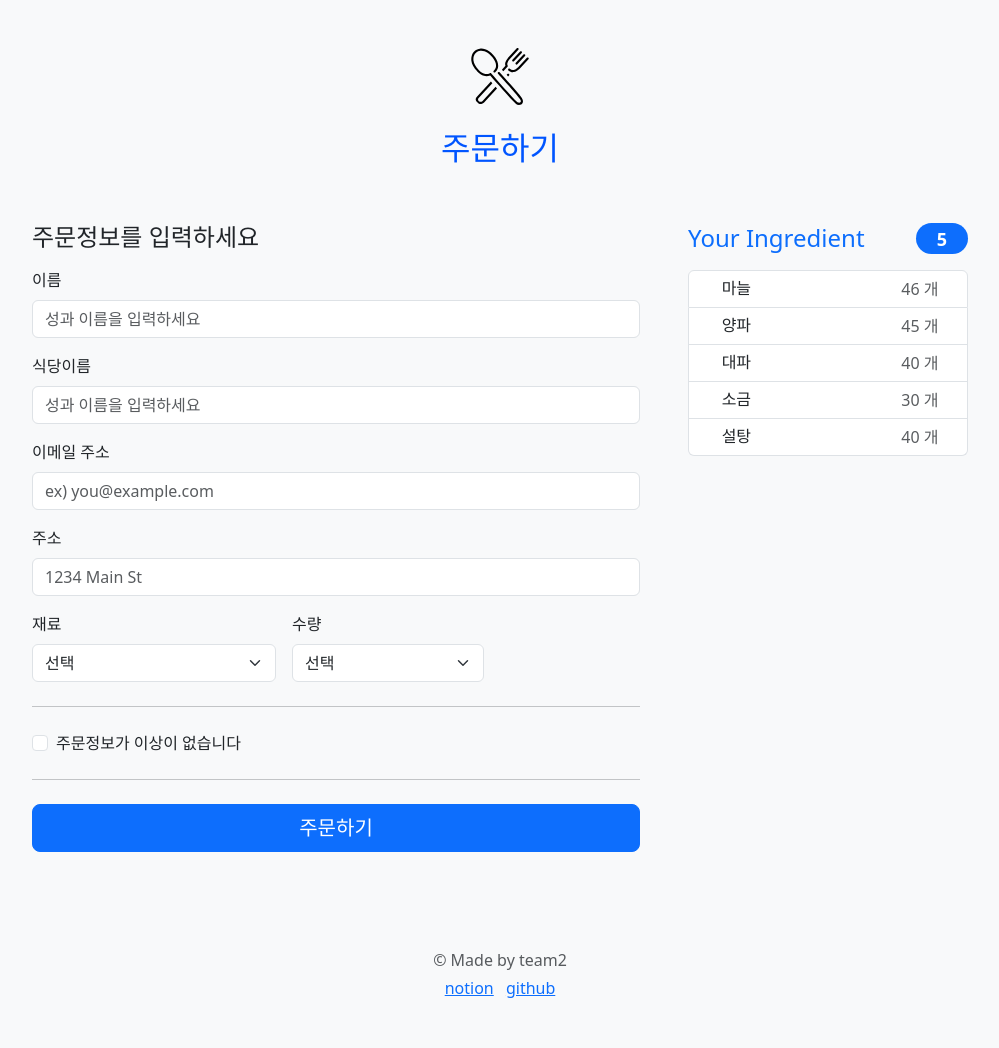
After one commit to sangheon1204/store_managment, a Flask app: page /order in a window 1280 px wide. The commit adds this page. Shown: the whole page, without its empty margins (140-1139 px from the left). Run offline with Flask 2, Linux system fonts and the light colour scheme; some libraries are stand-ins or nearby versions.

Commit message:
first commit

```diff
--- a/app.py
+++ b/app.py
@@ -31,7 +31,7 @@ import re
 #################################
 ##  HTML을 주는 부분             ##
 #################################
-@app.route('/')
+@app.route('/', methods=['GET'])
 def home():
     token_receive = request.cookies.get('mytoken')
     try:
@@ -44,7 +44,7 @@ def home():
         return redirect(url_for("login", msg="로그인 정보가 존재하지 않습니다."))
 
 
-@app.route('/login')
+@app.route('/login', methods=['GET'])
 def login():
     msg = request.args.get("msg")
     return render_template('login.html', msg=msg)
@@ -113,7 +113,7 @@ def api_login():
         # exp에는 만료시간을 넣어줍니다. 만료시간이 지나면, 시크릿키로 토큰을 풀 때 만료되었다고 에러가 납니다.
         payload = {
             'id': id_receive,
-            'exp': datetime.datetime.utcnow() + datetime.timedelta(seconds=5)
+            'exp': datetime.datetime.utcnow() + datetime.timedelta(minutes=50)
         }
         token = jwt.encode(payload, SECRET_KEY, algorithm='HS256')
 
@@ -196,6 +196,39 @@ def check_nick():
         return jsonify({'msg' : '1'})
     else:
         return jsonify({'msg' : '2'})
+
+@app.route("/order", methods=["GET","POST"])
+def order():
+    if request.method == 'GET':
+        return render_template('order.html')
+    else :
+        name = request.form["name"]
+        store_name = request.form["store_name"]
+        email = request.form["email"]
+        address = request.form["address"]
+        ingredient = request.form["ingredient"]
+        num = request.form["num"]
+
+        doc ={
+            'name':name,
+            'store_name':store_name,
+            'email':email,
+            'address':address,
+            'ingredient':ingredient,
+            'num':num,
+        }
+        db.orders_new.insert_one(doc)
+
+        #주문한 재료의 양만큼 db에 증가시킨다
+        find_ingre = list(db.ingredient.find({'name': ingredient}, {'_id': False}))
+        new_num = int(find_ingre[0]['num']) + int(num)
+        db.ingredient.update_one({'name': ingredient}, {'$set': {'num': new_num}})
+
+        return render_template('index.html')
+
+@app.route("/order/buy")
+def order_buy():
+    print(request.form)
 
 @app.route("/test/request_order")
 def request_order():
--- /dev/null
+++ b/static/form-validation.css
@@ -0,0 +1,3 @@
+.container {
+  max-width: 960px;
+}
--- /dev/null
+++ b/static/form-validation.js
@@ -0,0 +1,20 @@
+// Example starter JavaScript for disabling form submissions if there are invalid fields
+(function () {
+  'use strict'
+
+  // Fetch all the forms we want to apply custom Bootstrap validation styles to
+  var forms = document.querySelectorAll('.needs-validation')
+
+  // Loop over them and prevent submission
+  Array.prototype.slice.call(forms)
+    .forEach(function (form) {
+      form.addEventListener('submit', function (event) {
+        if (!form.checkValidity()) {
+          event.preventDefault()
+          event.stopPropagation()
+        }
+
+        form.classList.add('was-validated')
+      }, false)
+    })
+})()
--- /dev/null
+++ b/templates/order.html
@@ -0,0 +1,271 @@
+<!doctype html>
+<html lang="en">
+
+<head>
+  <meta charset="utf-8">
+  <meta name="viewport" content="width=device-width, initial-scale=1">
+  <meta name="description" content="">
+  <meta name="author" content="Mark Otto, Jacob Thornton, and Bootstrap contributors">
+  <meta name="generator" content="Hugo 0.88.1">
+  <title>Checkout example · Bootstrap v5.1</title>
+
+  <link rel="canonical" href="https://getbootstrap.com/docs/5.1/examples/checkout/">
+
+
+
+  <!-- Bootstrap core CSS -->
+  <link href="../static/dist/css/bootstrap.min.css" rel="stylesheet">
+
+  <style>
+    .bd-placeholder-img {
+      font-size: 1.125rem;
+      text-anchor: middle;
+      -webkit-user-select: none;
+      -moz-user-select: none;
+      user-select: none;
+    }
+
+    @media (min-width: 768px) {
+      .bd-placeholder-img-lg {
+        font-size: 3.5rem;
+      }
+    }
+  </style>
+
+
+  <!-- Custom styles for this template -->
+  <link href="form-validation.css" rel="stylesheet">
+</head>
+
+<body class="bg-light">
+
+  <div class="container">
+    <main>
+      <div class="py-5 text-center">
+        <img class="d-block mx-auto mb-4" src="../static/brand/food-dinner-icon.svg" alt="" width="72" height="57">
+        <h2 style='color:#0055ff'>주문하기</h2>
+      </div>
+
+      <div class="row g-5">
+        <div class="col-md-5 col-lg-4 order-md-last">
+          <h4 class="d-flex justify-content-between align-items-center mb-3">
+            <span class="text-primary">Your Ingredient</span>
+            <span class="badge bg-primary rounded-pill">&nbsp;&nbsp;5&nbsp;&nbsp;</span>
+          </h4>
+          <ul class="list-group mb-3">
+            <li class="list-group-item d-flex justify-content-between lh-sm">
+              <div>
+                <h6 class="my-0">&nbsp;&nbsp;&nbsp;&nbsp;마늘</h6>
+                <!-- <small class="text-muted">Brief description</small> -->
+              </div>
+              <span class="text-muted">46 개&nbsp;&nbsp;&nbsp;</span>
+            </li>
+            <li class="list-group-item d-flex justify-content-between lh-sm">
+              <div>
+                <h6 class="my-0">&nbsp;&nbsp;&nbsp;&nbsp;양파</h6>
+                <!-- <small class="text-muted">Brief description</small> -->
+              </div>
+              <span class="text-muted">45 개&nbsp;&nbsp;&nbsp;</span>
+            </li>
+            <li class="list-group-item d-flex justify-content-between lh-sm">
+              <div>
+                <h6 class="my-0">&nbsp;&nbsp;&nbsp;&nbsp;대파</h6>
+                <!-- <small class="text-muted">Brief description</small> -->
+              </div>
+              <span class="text-muted">40 개&nbsp;&nbsp;&nbsp;</span>
+            </li>
+            <li class="list-group-item d-flex justify-content-between lh-sm">
+              <div>
+                <h6 class="my-0">&nbsp;&nbsp;&nbsp;&nbsp;소금</h6>
+                <!-- <small class="text-muted">Brief description</small> -->
+              </div>
+              <span class="text-muted">30 개&nbsp;&nbsp;&nbsp;</span>
+            </li>
+            <li class="list-group-item d-flex justify-content-between lh-sm">
+              <div>
+                <h6 class="my-0">&nbsp;&nbsp;&nbsp;&nbsp;설탕</h6>
+                <!-- <small class="text-muted">Brief description</small> -->
+              </div>
+              <span class="text-muted">40 개&nbsp;&nbsp;&nbsp;</span>
+            </li>
+          </ul>
+          <!--
+        <form class="card p-2">
+          <div class="input-group">
+            <input type="text" class="form-control" placeholder="Promo code">
+            <button type="submit" class="btn btn-secondary">Redeem</button>
+          </div>
+        </form> -->
+        </div>
+        <div class="col-md-7 col-lg-8">
+          <h4 class="mb-3">주문정보를 입력하세요</h4>
+          <form class="needs-validation" novalidate action="/order" method="POST">
+            <div class="row g-3">
+
+              <div class="col-12">
+                <label for="username" class="form-label">이름</label>
+                <div class="input-group has-validation">
+                  <div class="input-group">
+                    <input type="text" required name="name" class="form-control" placeholder="성과 이름을 입력하세요">
+                  </div>
+                  <div class="invalid-feedback">
+                    Your username is required.
+                  </div>
+                </div>
+              </div>
+
+              <div class="col-12">
+                <label for="username" class="form-label">식당이름</label>
+                <div class="input-group has-validation">
+                  <div class="input-group">
+                    <input type="text" required name="store_name" class="form-control" placeholder="성과 이름을 입력하세요">
+                  </div>
+                  <div class="invalid-feedback">
+                    Your username is required.
+                  </div>
+                </div>
+              </div>
+
+              <div class="col-12">
+                <label for="email" class="form-label">이메일 주소</label>
+                <input type="email" required name="email" class="form-control" id="email"
+                  placeholder="ex) you@example.com">
+                <div class="invalid-feedback">
+                  Please enter a valid email address for shipping updates.
+                </div>
+              </div>
+
+              <div class="col-12">
+                <label for="address" class="form-label">주소</label>
+                <input type="text" required name="address" class="form-control" id="address" placeholder="1234 Main St"
+                  required>
+                <div class="invalid-feedback">
+                  Please enter your shipping address.
+                </div>
+              </div>
+
+              <div class="col-md-5">
+                <label for="country" class="form-label">재료</label>
+                <select required name="ingredient" class="form-select" id="country" required>
+                  <option value="">선택</option>
+                  <option>양파</option>
+                  <option>대파</option>
+                  <option>마늘</option>
+                  <option>소금</option>
+                  <option>설탕</option>
+                </select>
+                <div class="invalid-feedback">
+                  Please select a valid country.
+                </div>
+              </div>
+
+              <div class="col-md-4">
+                <label for="state" class="form-label">수량</label>
+                <select required name="num" class="form-select" id="state" required>
+                  <option value="">선택</option>
+                  <option>1</option>
+                  <option>2</option>
+                  <option>3</option>
+                  <option>4</option>
+                  <option>5</option>
+                  <option>6</option>
+                  <option>7</option>
+                  <option>8</option>
+                  <option>9</option>
+                  <option>10</option>
+                </select>
+                <div class="invalid-feedback">
+                  Please provide a valid state.
+                </div>
+              </div>
+
+            </div>
+
+            <hr class="my-4">
+
+            <div class="form-check">
+              <input type="checkbox" class="form-check-input" id="same-address">
+              <label class="form-check-label" for="same-address">주문정보가 이상이 없습니다</label>
+            </div>
+
+            <hr class="my-4">
+
+            <!-- <h4 class="mb-3">Payment</h4> -->
+
+            <!-- <div class="my-3">
+            <div class="form-check">
+              <input id="credit" name="paymentMethod" type="radio" class="form-check-input" checked required>
+              <label class="form-check-label" for="credit">Credit card</label>
+            </div>
+            <div class="form-check">
+              <input id="debit" name="paymentMethod" type="radio" class="form-check-input" required>
+              <label class="form-check-label" for="debit">Debit card</label>
+            </div>
+            <div class="form-check">
+              <input id="paypal" name="paymentMethod" type="radio" class="form-check-input" required>
+              <label class="form-check-label" for="paypal">PayPal</label>
+            </div>
+          </div> -->
+
+            <!-- <div class="row gy-3"> -->
+            <!-- <div class="col-md-6">
+              <label for="cc-name" class="form-label">Name on card</label>
+              <input type="text" class="form-control" id="cc-name" placeholder="" required>
+              <small class="text-muted">Full name as displayed on card</small>
+              <div class="invalid-feedback">
+                Name on card is required
+              </div>
+            </div> -->
+
+            <!-- <div class="col-md-6">
+              <label for="cc-number" class="form-label">Credit card number</label>
+              <input type="text" class="form-control" id="cc-number" placeholder="" required>
+              <div class="invalid-feedback">
+                Credit card number is required
+              </div>
+            </div>
+
+            <div class="col-md-3">
+              <label for="cc-expiration" class="form-label">Expiration</label>
+              <input type="text" class="form-control" id="cc-expiration" placeholder="" required>
+              <div class="invalid-feedback">
+                Expiration date required
+              </div>
+            </div>
+
+            <div class="col-md-3">
+              <label for="cc-cvv" class="form-label">CVV</label>
+              <input type="text" class="form-control" id="cc-cvv" placeholder="" required>
+              <div class="invalid-feedback">
+                Security code required
+              </div>
+            </div>
+          </div> -->
+            <!--
+          <hr class="my-4"> -->
+
+            <button class="w-100 btn btn-primary btn-lg" type="submit">주문하기</button>
+          </form>
+        </div>
+      </div>
+    </main>
+
+    <footer class="my-5 pt-5 text-muted text-center text-small">
+      <p class="mb-1">&copy; Made by team2</p>
+      <ul class="list-inline">
+        <li class="list-inline-item"><a
+            href="https://handy-adapter-84d.notion.site/dd7b71e9f43e40078e5d7417ee44bdec?v=1e6ae2a9472f4d62ae55e16bce2d9e99"
+            target="_blank">notion</a></li>
+        <li class="list-inline-item"><a href="https://github.com/sangheon1204/store_managment"
+            target="_blank">github</a></li>
+      </ul>
+    </footer>
+  </div>
+
+
+  <script src="../static/dist/js/bootstrap.bundle.min.js"></script>
+
+  <script src="../static/form-validation.js"></script>
+</body>
+
+</html>
```
Also changed, not shown: templates/index.html (+87 -23 lines), static/brand/bootstrap-logo-white.svg (added), static/brand/bootstrap-logo.svg (added), static/brand/food-dinner-icon.svg (added), static/brand/food-svgrepo-com.svg (added).
